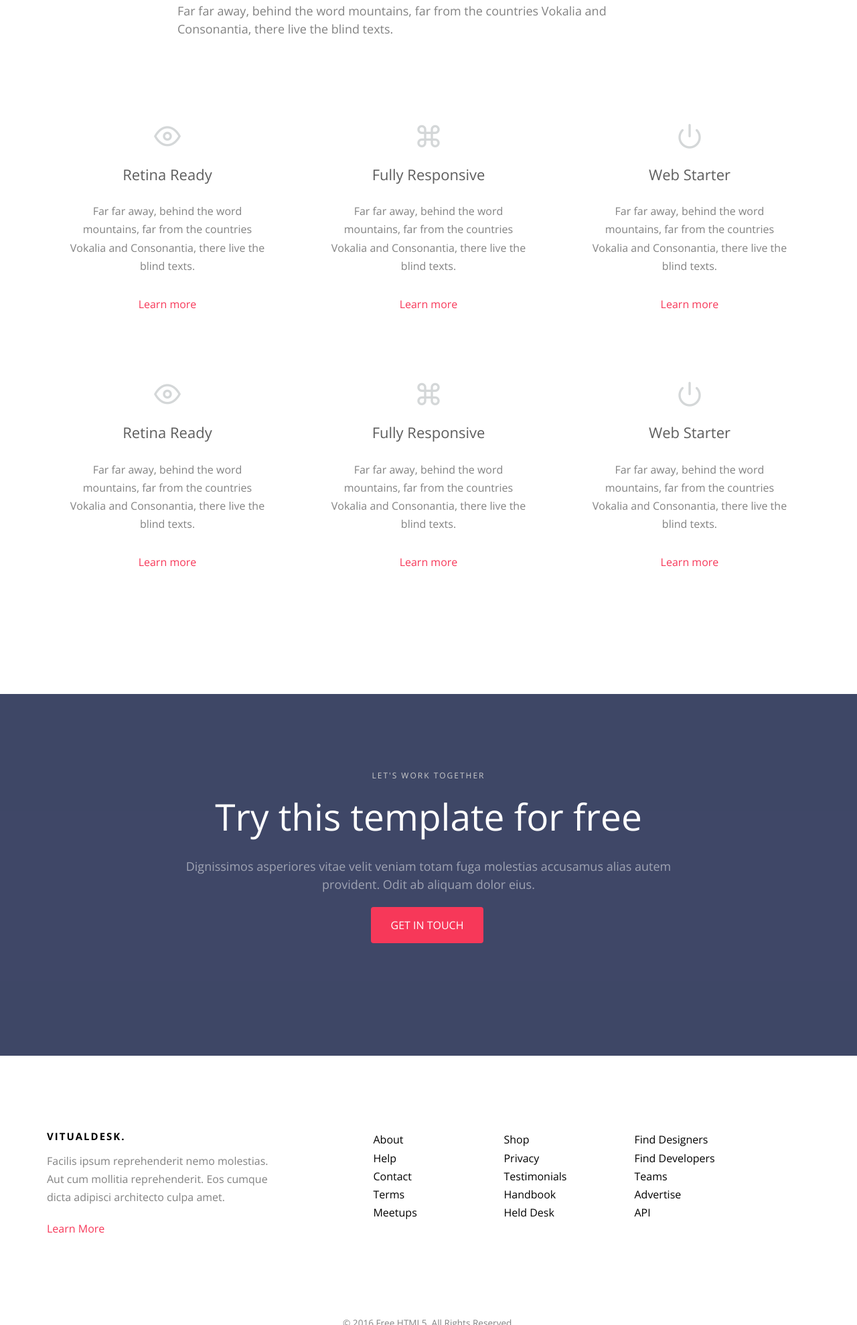
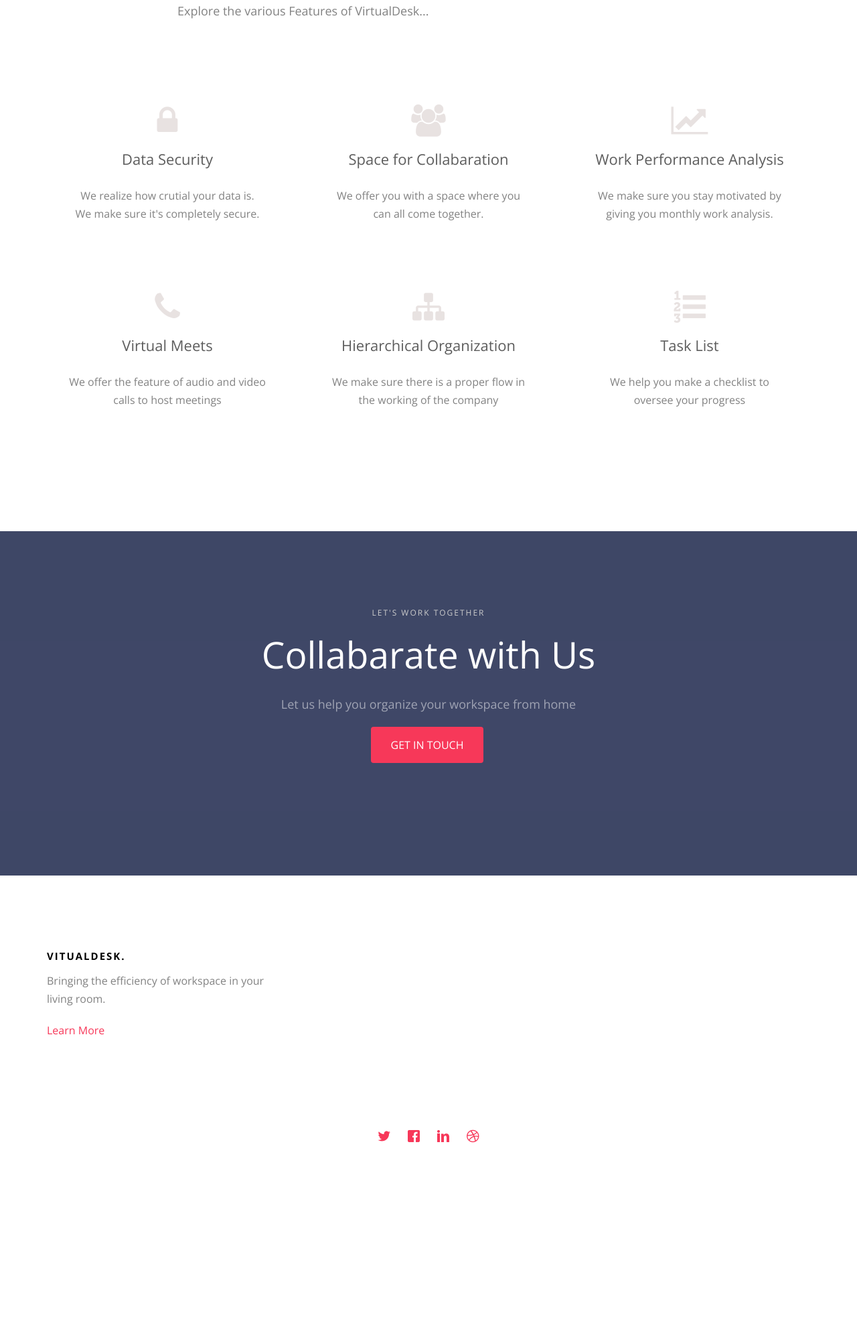
Before and after one commit to rachanapatel28/MLH_2020, a plain HTML site: page services.html in a window 1280 px wide. Shown: the part 822-2800 px from the top of the page at 67% size. After the commit the page ends 2668 px from the top, so only its background shows below. Drawn offline with nearby package versions, Linux system fonts and the light colour scheme; files whose address does not match are found by name.

```diff
--- a/services.html
+++ b/services.html
@@ -37,6 +37,8 @@
 
 	<!-- Theme style  -->
 	<link rel="stylesheet" href="css/style.css">
+
+	<link rel="stylesheet" href="https://cdnjs.cloudflare.com/ajax/libs/font-awesome/4.7.0/css/font-awesome.min.css">
 
 	<!-- Modernizr JS -->
 	<script src="js/modernizr-2.6.2.min.js"></script>
@@ -78,7 +80,7 @@
 				<div class="col-md-7 text-left">
 					<div class="display-t">
 						<div class="display-tc animate-box" data-animate-effect="fadeInUp">
-							<h1 class="mb30">Our Services</h1>
+							<h1 class="mb30">What VirtualDesk Provides...</h1>
 						</div>
 					</div>
 				</div>
@@ -93,9 +95,9 @@
 			<div class="row row-pb-md">
 				<div class="col-md-8 col-md-offset-2 text-left animate-box" data-animate-effect="fadeInUp">
 					<div class="fh5co-heading">
-						<span>We're expert</span>
+						<span>We're experts</span>
 						<h2>What We Do</h2>
-						<p>Far far away, behind the word mountains, far from the countries Vokalia and Consonantia, there live the blind texts.</p>
+						<p>Explore the various Features of VirtualDesk...</p>
 					</div>
 				</div>
 			</div>
@@ -103,32 +105,29 @@
 				<div class="col-md-4 col-sm-6 ">
 					<div class="feature-center animate-box" data-animate-effect="fadeInUp">
 						<span class="icon">
-							<i class="icon-eye"></i>
+							<i class="fa fa-lock" aria-hidden="true" style="font-size:48px; color:#e8e2e1;"></i>
 						</span>
-						<h3>Retina Ready</h3>
-						<p>Far far away, behind the word mountains, far from the countries Vokalia and Consonantia, there live the blind texts.</p>
-						<p><a href="#">Learn more</a></p>
+						<h3>Data Security</h3>
+						<p>We realize how crutial your data is.<br> We make sure it's completely secure.</p>
 					</div>
 				</div>
 				<div class="col-md-4 col-sm-6 ">
 					<div class="feature-center animate-box" data-animate-effect="fadeInUp">
 						<span class="icon">
-							<i class="icon-command"></i>
+							<i class="fa fa-users" aria-hidden="true" style="font-size:48px; color:#e8e2e1;"></i>
 						</span>
-						<h3>Fully Responsive</h3>
-						<p>Far far away, behind the word mountains, far from the countries Vokalia and Consonantia, there live the blind texts.</p>
-						<p><a href="#">Learn more</a></p>
+						<h3>Space for Collabaration</h3>
+						<p>We offer you with a space where you can all come together.</p>
 					</div>
 				</div>
 				<div class="clearfix visible-sm-block"></div>
 				<div class="col-md-4 col-sm-6 ">
 					<div class="feature-center animate-box" data-animate-effect="fadeInUp">
 						<span class="icon">
-							<i class="icon-power"></i>
+							<i class="fa fa-line-chart" aria-hidden="true" style="font-size:48px; color:#e8e2e1;"></i>
 						</span>
-						<h3>Web Starter</h3>
-						<p>Far far away, behind the word mountains, far from the countries Vokalia and Consonantia, there live the blind texts.</p>
-						<p><a href="#">Learn more</a></p>
+						<h3>Work Performance Analysis</h3>
+						<p>We make sure you stay motivated by giving you monthly work analysis.</p>
 					</div>
 				</div>
 
@@ -137,32 +136,29 @@
 				<div class="col-md-4 col-sm-6 ">
 					<div class="feature-center animate-box" data-animate-effect="fadeInUp">
 						<span class="icon">
-							<i class="icon-eye"></i>
+							<i class="fa fa-phone" aria-hidden="true" style="font-size:48px; color:#e8e2e1;" ></i>
 						</span>
-						<h3>Retina Ready</h3>
-						<p>Far far away, behind the word mountains, far from the countries Vokalia and Consonantia, there live the blind texts.</p>
-						<p><a href="#">Learn more</a></p>
+						<h3>Virtual Meets</h3>
+						<p>We offer the feature of audio and video calls to host meetings</p>
 					</div>
 				</div>
 				<div class="clearfix visible-sm-block"></div>
 				<div class="col-md-4 col-sm-6 ">
 					<div class="feature-center animate-box" data-animate-effect="fadeInUp">
 						<span class="icon">
-							<i class="icon-command"></i>
+							<i class="fa fa-sitemap" aria-hidden="true" style="font-size:48px; color:#e8e2e1;"></i>
 						</span>
-						<h3>Fully Responsive</h3>
-						<p>Far far away, behind the word mountains, far from the countries Vokalia and Consonantia, there live the blind texts.</p>
-						<p><a href="#">Learn more</a></p>
+						<h3>Hierarchical Organization</h3>
+						<p>We make sure there is a proper flow in the working of the company</p>
 					</div>
 				</div>
 				<div class="col-md-4 col-sm-6 ">
 					<div class="feature-center animate-box" data-animate-effect="fadeInUp">
 						<span class="icon">
-							<i class="icon-power"></i>
+							<i class="fa fa-list-ol" aria-hidden="true" style="font-size:48px; color:#e8e2e1;"></i>
 						</span>
-						<h3>Web Starter</h3>
-						<p>Far far away, behind the word mountains, far from the countries Vokalia and Consonantia, there live the blind texts.</p>
-						<p><a href="#">Learn more</a></p>
+						<h3>Task List</h3>
+						<p>We help you make a checklist to oversee your progress</p>
 					</div>
 				</div>
 
@@ -179,9 +175,9 @@
 			<div class="row animate-box">
 				<div class="col-md-8 col-md-offset-2 text-center fh5co-heading">
 					<span>Let's work together</span>
-					<h2>Try this template for free</h2>
-					<p>Dignissimos asperiores vitae velit veniam totam fuga molestias accusamus alias autem provident. Odit ab aliquam dolor eius.</p>
-					<p><button type="submit" class="btn btn-default">Get In Touch</button></p>
+					<h2>Collabarate with Us</h2>
+					<p>Let us help you organize your workspace from home</p>
+					<p><a href="contact.html"><button type="submit" class="btn btn-primary">Get In Touch</button></a></p>
 				</div>
 			</div>
 		</div>
@@ -192,46 +188,14 @@
 			<div class="row row-pb-md">
 				<div class="col-md-4 fh5co-widget ">
 					<h3>VitualDesk.</h3>
-					<p>Facilis ipsum reprehenderit nemo molestias. Aut cum mollitia reprehenderit. Eos cumque dicta adipisci architecto culpa amet.</p>
-					<p><a href="#">Learn More</a></p>
-				</div>
-				<div class="col-md-2 col-sm-4 col-xs-6 col-md-push-1 ">
-					<ul class="fh5co-footer-links">
-						<li><a href="#">About</a></li>
-						<li><a href="#">Help</a></li>
-						<li><a href="#">Contact</a></li>
-						<li><a href="#">Terms</a></li>
-						<li><a href="#">Meetups</a></li>
-					</ul>
+					<p>Bringing the efficiency of workspace in your living room.</p>
+					<p><a href="services.html">Learn More</a></p>
 				</div>
 
-				<div class="col-md-2 col-sm-4 col-xs-6 col-md-push-1 ">
-					<ul class="fh5co-footer-links">
-						<li><a href="#">Shop</a></li>
-						<li><a href="#">Privacy</a></li>
-						<li><a href="#">Testimonials</a></li>
-						<li><a href="#">Handbook</a></li>
-						<li><a href="#">Held Desk</a></li>
-					</ul>
-				</div>
-
-				<div class="col-md-2 col-sm-4 col-xs-6 col-md-push-1 ">
-					<ul class="fh5co-footer-links">
-						<li><a href="#">Find Designers</a></li>
-						<li><a href="#">Find Developers</a></li>
-						<li><a href="#">Teams</a></li>
-						<li><a href="#">Advertise</a></li>
-						<li><a href="#">API</a></li>
-					</ul>
-				</div>
 			</div>
 
 			<div class="row copyright">
 				<div class="col-md-12 text-center">
-					<p>
-						<small class="block">&copy; 2016 Free HTML5. All Rights Reserved.</small>
-						<small class="block">Designed by <a href="http://gettemplates.co/" target="_blank">GetTemplates.co</a> Demo Images: <a href="http://pixeden.com/" target="_blank">Pixeden</a> &amp; <a href="http://unsplash.com/" target="_blank">Unsplash</a></small>
-					</p>
 					<p>
 						<ul class="fh5co-social-icons">
 							<li><a href="#"><i class="icon-twitter"></i></a></li>
@@ -246,6 +210,7 @@
 		</div>
 	</footer>
 	</div>
+
 
 	<div class="gototop js-top">
 		<a href="#" class="js-gotop"><i class="icon-arrow-up"></i></a>
```
Also changed, not shown: about.html (+36 -53 lines), contact.html (+13 -46 lines), index.html (+7 -39 lines), images/profile/p1.jpeg (added), images/profile/p11.jpeg (added), images/profile/p2.jpeg (added), images/profile/p3.jpeg (added), images/profile/p33.jpeg (added), images/profile/p4.jpeg (added), images/profile/p44.jpeg (added).
